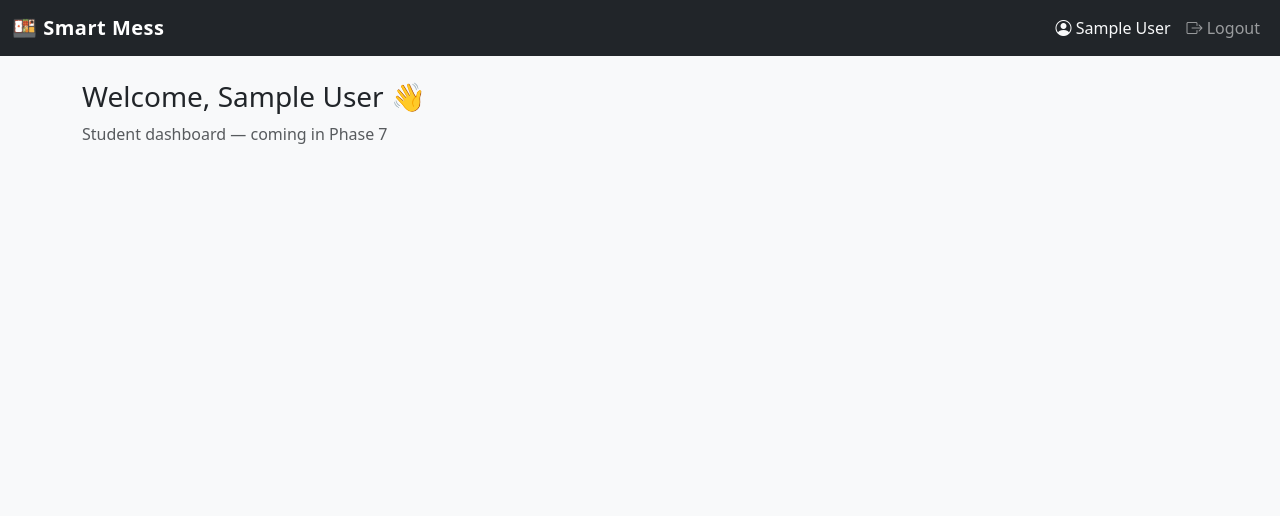
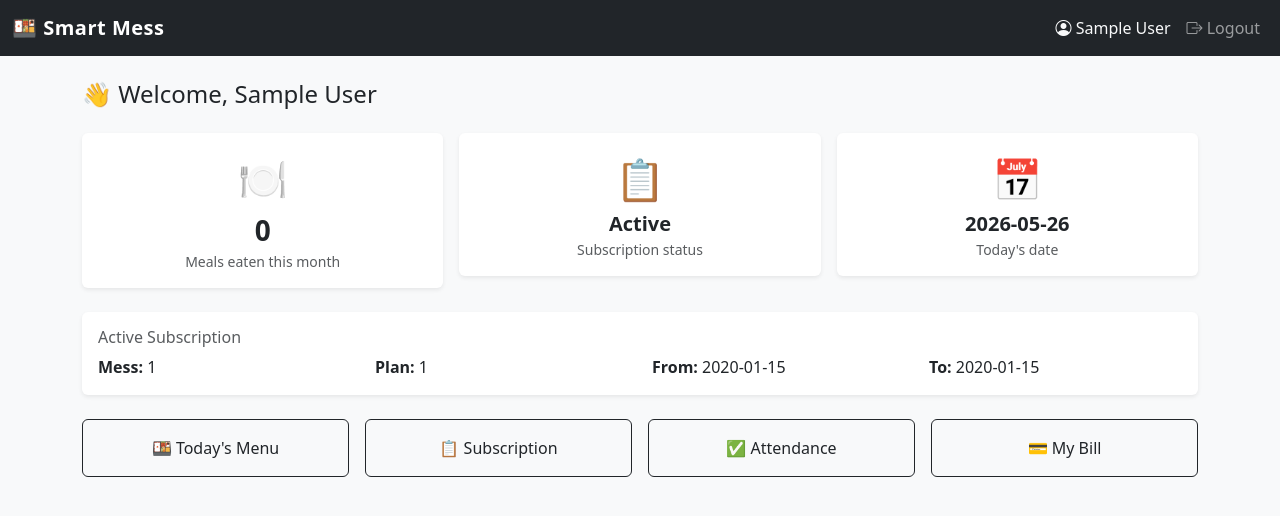
Before and after one commit to Rashmi0556/smart-mess-system, a Flask app: page /student/dashboard in a window 1280 px wide. Shown: the top 516 px of the page. Run offline with Flask 3, Linux system fonts and the light colour scheme; a user stored in the database is signed in; tables that the repository leaves empty hold one stand-in row (values such as "Sample post").

Commit message:
Add dashboard template

```diff
--- a/app/templates/student/dashboard.html
+++ b/app/templates/student/dashboard.html
@@ -1,8 +1,89 @@
 {% extends 'base.html' %}
-{% block title %}Student Dashboard{% endblock %}
+{% block title %}Dashboard — Smart Mess{% endblock %}
+
 {% block content %}
 <div class="container mt-4">
-  <h3>Welcome, {{ session.user_name }} 👋</h3>
-  <p class="text-muted">Student dashboard — coming in Phase 7</p>
+
+  <h4 class="mb-4">👋 Welcome, {{ student.name }}</h4>
+
+  <!-- Stats row -->
+  <div class="row g-3 mb-4">
+
+    <div class="col-md-4">
+      <div class="card border-0 shadow-sm text-center p-3">
+        <div class="fs-1">🍽️</div>
+        <div class="fs-3 fw-bold text-dark">{{ meals_eaten }}</div>
+        <div class="text-muted small">Meals eaten this month</div>
+      </div>
+    </div>
+
+    <div class="col-md-4">
+      <div class="card border-0 shadow-sm text-center p-3">
+        <div class="fs-1">📋</div>
+        <div class="fs-5 fw-bold text-dark">
+          {% if subscription %}
+            {{ subscription.status | capitalize }}
+          {% else %}
+            None
+          {% endif %}
+        </div>
+        <div class="text-muted small">Subscription status</div>
+      </div>
+    </div>
+
+    <div class="col-md-4">
+      <div class="card border-0 shadow-sm text-center p-3">
+        <div class="fs-1">📅</div>
+        <div class="fs-5 fw-bold text-dark">{{ today }}</div>
+        <div class="text-muted small">Today's date</div>
+      </div>
+    </div>
+
+  </div>
+
+  <!-- Subscription details -->
+  {% if subscription %}
+  <div class="card border-0 shadow-sm mb-4">
+    <div class="card-body">
+      <h6 class="card-title text-muted">Active Subscription</h6>
+      <div class="row">
+        <div class="col-md-3"><strong>Mess:</strong> {{ subscription.mess_id }}</div>
+        <div class="col-md-3"><strong>Plan:</strong> {{ subscription.plan_id }}</div>
+        <div class="col-md-3"><strong>From:</strong> {{ subscription.start_date }}</div>
+        <div class="col-md-3"><strong>To:</strong> {{ subscription.end_date }}</div>
+      </div>
+    </div>
+  </div>
+  {% else %}
+  <div class="alert alert-warning">
+    You don't have an active subscription.
+    <a href="{{ url_for('student.subscription') }}">Subscribe now →</a>
+  </div>
+  {% endif %}
+
+  <!-- Quick links -->
+  <div class="row g-3">
+    <div class="col-md-3">
+      <a href="{{ url_for('student.menu') }}" class="btn btn-outline-dark w-100 py-3">
+        🍱 Today's Menu
+      </a>
+    </div>
+    <div class="col-md-3">
+      <a href="{{ url_for('student.subscription') }}" class="btn btn-outline-dark w-100 py-3">
+        📋 Subscription
+      </a>
+    </div>
+    <div class="col-md-3">
+      <a href="{{ url_for('student.attendance') }}" class="btn btn-outline-dark w-100 py-3">
+        ✅ Attendance
+      </a>
+    </div>
+    <div class="col-md-3">
+      <a href="{{ url_for('payment.bill') }}" class="btn btn-outline-dark w-100 py-3">
+        💳 My Bill
+      </a>
+    </div>
+  </div>
+
 </div>
 {% endblock %}
```
